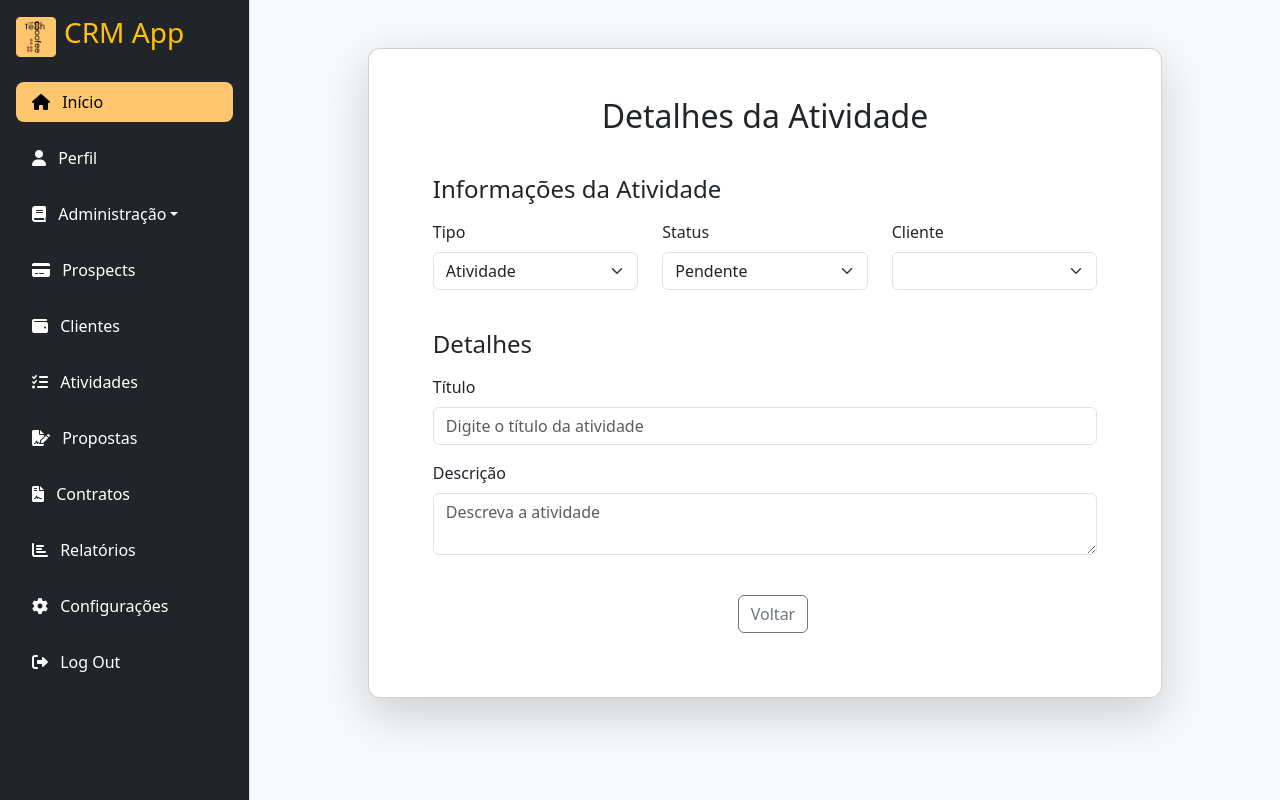
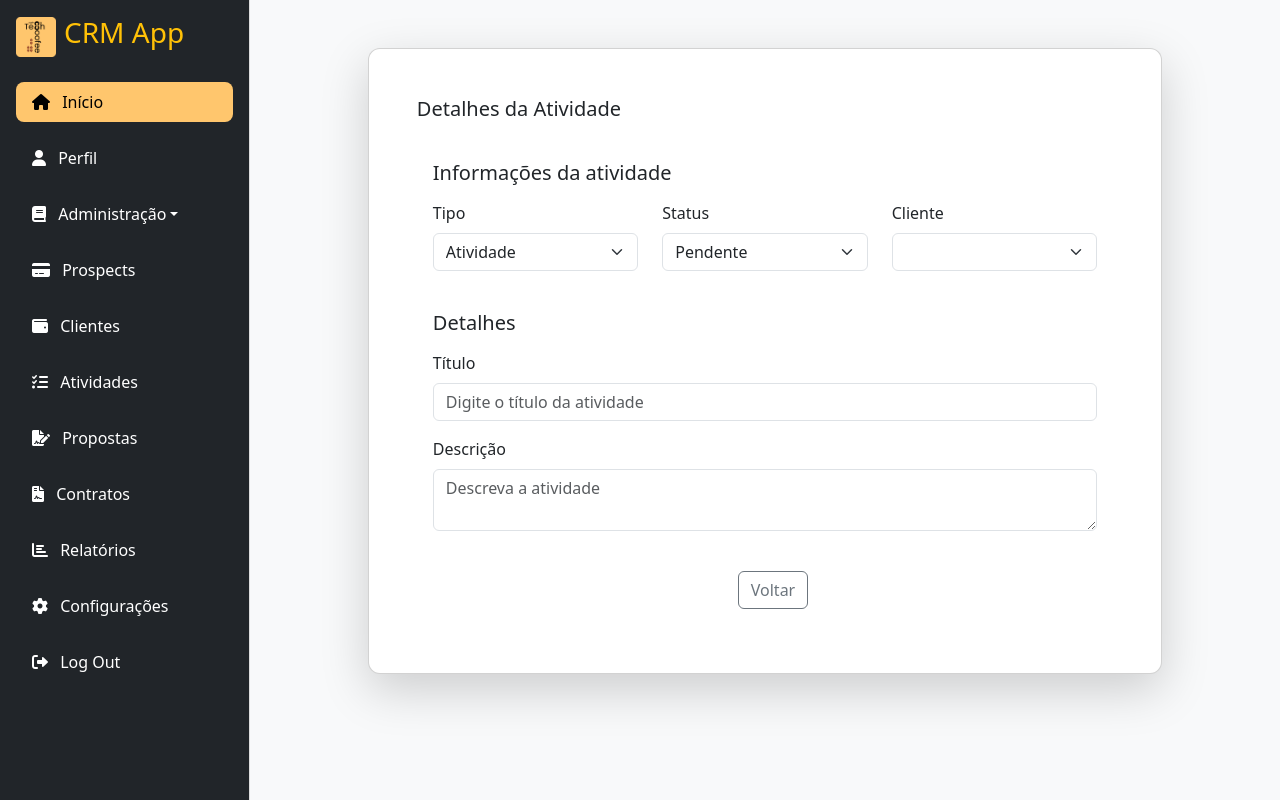
Before and after one commit to Matlima/crm_ultimate, a Flask app: template templates/activities/info_activity.html in a window 1280 px wide. Run offline with Flask 3, Linux system fonts and the light colour scheme; the template is opened without the code that fills it: values that come from a table or form of the project are taken from there, others are empty; some libraries are stand-ins or nearby versions.

Commit message:
Padronizando pagina de info e diminuindo item por pagina de atividade para 10

```diff
--- a/templates/activities/info_activity.html
+++ b/templates/activities/info_activity.html
@@ -5,7 +5,7 @@
         <div class="col-lg-10">
             <div class="card shadow-lg" style="border-radius: 12px;">
                 <div class="card-body p-5">
-                    <h2 class="text-center mb-4">Detalhes da Atividade</h2>
+                    <h5 class=" mb-4">Detalhes da Atividade</h5>
                     <!-- Form Start -->
                     <form action="{{ url_for('created_activity') }}" method="post" enctype="multipart/form-data">
                         <fieldset class="p-3">
@@ -13,7 +13,7 @@
 
                             <!-- Activity Details Section -->
                             <div class="mb-4">
-                                <h4 class="mb-3">Informações da Atividade</h4>
+                                <h5 class="mb-3">Informações da atividade</h5>
                                 <div class="row">
                                     <div class="col-md-4 mb-3">
                                         <label class="form-label">Tipo</label>
@@ -36,7 +36,7 @@
 
                             <!-- Title and Description Section -->
                             <div class="mb-4">
-                                <h4 class="mb-3">Detalhes</h4>
+                                <h5 class="mb-3">Detalhes</h5>
                                 <div class="row">
                                     <div class="col-md-12 mb-3">
                                         <label class="form-label">Título</label>
--- a/view/views_activity.py
+++ b/view/views_activity.py
@@ -33,7 +33,7 @@ def activity():
         db.session.query(Activity)
         .join(User)
         .order_by(Activity.data_inicio.desc())  # Ordena pelo campo 'data' em ordem decrescente
-        .paginate(page=page, per_page=20)
+        .paginate(page=page, per_page=10)
     )
 
     return render_template('activities/activities.html',
```
